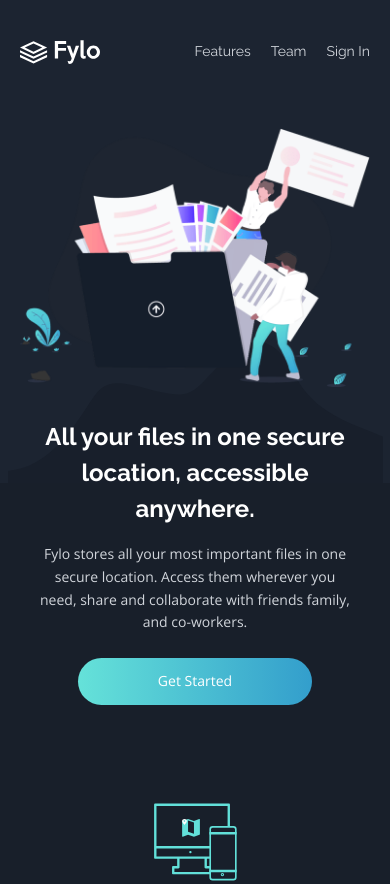
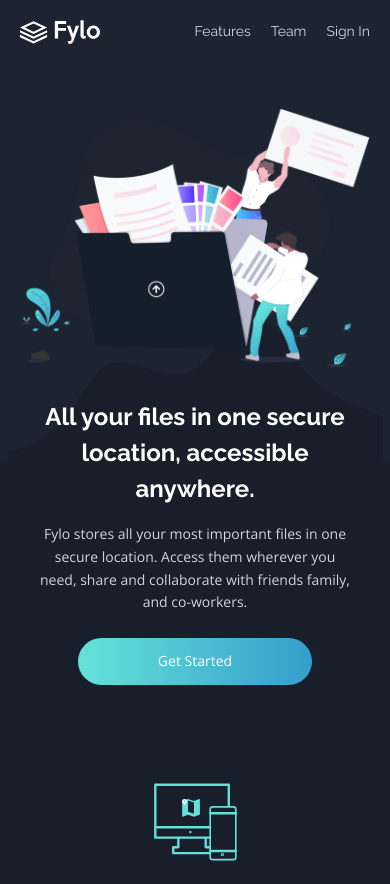
Before and after one commit to MalcolmTann/Flyo-Landing-Page, a plain HTML site: page index.html in a window 390 px wide. Shown: the top 884 px of the page. Drawn offline with nearby package versions, Linux system fonts and the light colour scheme.

```diff
--- a/index.html
+++ b/index.html
@@ -12,7 +12,7 @@
 </head>
 <body class="font-openSans text-gray-300 leading-relaxed font-light text-sm xl:text-base">
 
-  <header class="px-5 pt-10 bg-intro md:pt-14 md:px-10 lg:px-12 2xl:px-16">
+  <header class="px-5 pt-5 lg-pt-10 bg-intro md:pt-14 md:px-10 lg:px-12 2xl:px-16">
     <nav class="flex justify-between items-center">
       <a href="#" title="Flyo Logo"><img class="w-20 md:w-28" src="images/logo.svg" alt="Flyo Logo"></a>
       <ul class="flex gap-5 font-railway md:gap-12">
```
Also changed, not shown: README.md, images/desktop-ss.jpg (added), images/mobile-ss.jpg (added), images/tablet-ss.jpg (added), public/css/main.css.
